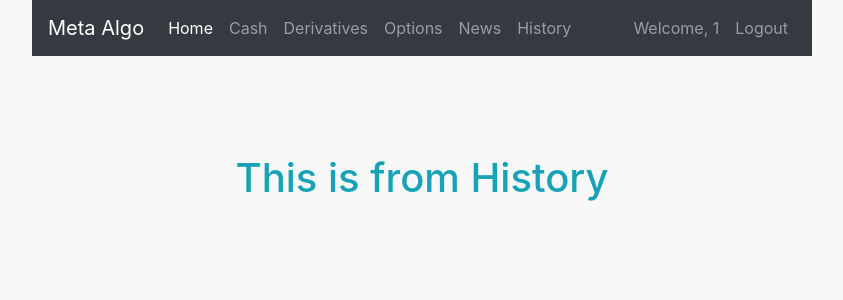
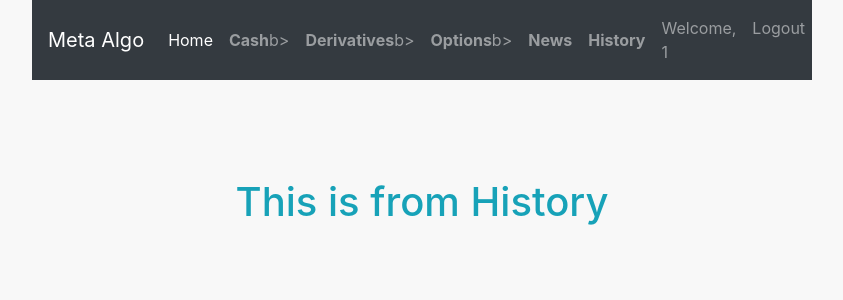
Before and after one commit to Devsixth/webapp, a Flask app: page /history in a window 1280 px wide. Shown: the top 300 px of the page, without its empty margins (218-1061 px from the left). Run offline with Flask 2, Linux system fonts and the light colour scheme; a user stored in the database is signed in; some libraries are stand-ins or nearby versions.

Commit message:
Update new_base.html

```diff
--- a/templates/new_base.html
+++ b/templates/new_base.html
@@ -63,19 +63,19 @@
                 <a class="nav-link" href="{{ url_for('home') }}">Home <span class="sr-only">(current)</span></a>
             </li>
             <li class="nav-item">
-                <a class="nav-link" href="{{ url_for('cash') }}">Cash<span class="sr-only">(current)</span></a>
+                <a class="nav-link" href="{{ url_for('cash') }}"><b>Cash</b>b><span class="sr-only">(current)</span></a>
             </li>
             <li class="nav-item">
-                <a class="nav-link" href="{{ url_for('derivatives') }}">Derivatives<span class="sr-only">(current)</span></a>
+                <a class="nav-link" href="{{ url_for('derivatives') }}"><b>Derivatives</b>b><span class="sr-only"></span></a>
             </li>
             <li class="nav-item">
-                <a class="nav-link" href="{{ url_for('options') }}">Options<span class="sr-only">(current)</span></a>
+                <a class="nav-link" href="{{ url_for('options') }}"><b>Options</b>b></a>
             </li>
             <li class="nav-item">
-                <a class="nav-link" href="{{ url_for('news') }}">News<span class="sr-only">(current)</span></a>
+                <a class="nav-link" href="{{ url_for('news') }}"><b>News</b></span></a>
             </li>
             <li class="nav-item">
-                <a class="nav-link" href="{{ url_for('history') }}">History<span class="sr-only">(current)</span></a>
+                <a class="nav-link" href="{{ url_for('history') }}"><b>History</b></a>
             </li>
         </ul>
         <ul class="navbar-nav ml-auto">
```
